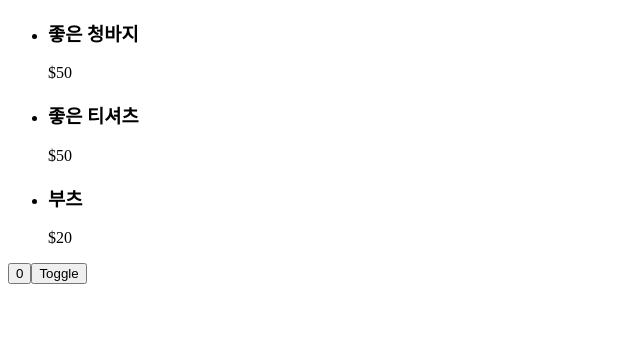
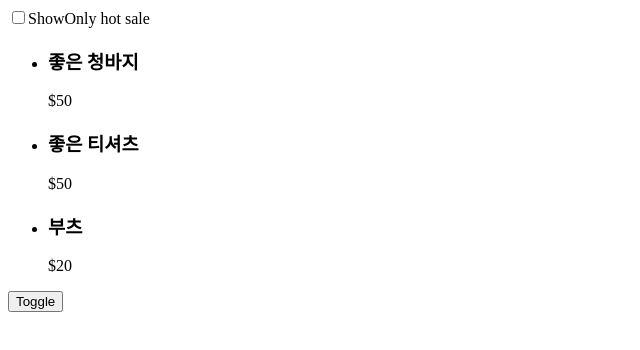
Before and after one commit to lhpark114/React-recap, a React (Vite) app: page / in a window 1280 px wide. Shown: the top 350 px of the page, without its empty margins (0-640 px from the left). Built offline with nearby package versions, Linux system fonts and the light colour scheme.

Commit message:
useEffect-dependency

```diff
--- a/src/components/Products.jsx
+++ b/src/components/Products.jsx
@@ -1,11 +1,12 @@
 import React, {useState, useEffect} from 'react';
 
 export default function Products() {
-  const [count, setCount] = useState(0);
   const [products, setProducts] = useState([]);
+  const [checked, setChecked] = useState(false);
+  const handleChange = () => setChecked((prev)=>!prev);
 
   useEffect(() => {
-    fetch('data/products.json')
+    fetch(`data/${checked ? 'sale_' : ''}products.json`)
     .then((res) => res.json())
     .then((data) => {
       console.log('데이터 받아옴');
@@ -15,10 +16,12 @@ export default function Products() {
     return () => {
       console.log('청소!')
     }
-  }, []);
+  }, [checked]);
 
   return (
     <>
+      <input id="checkbox" type="checkbox" value={checked} onChange={handleChange}/>
+      <label htmlFor='checkbox'>ShowOnly hot sale</label>
       <ul>
         {products.map((product) => (
         <li key={product.id}>
@@ -29,11 +32,6 @@ export default function Products() {
         </li>
         ))}
       </ul>
-      <button onClick={()=> setCount(
-        (prev) => prev + 1)}
-        >
-        {count}
-      </button>
     </>
   );
 }
```
